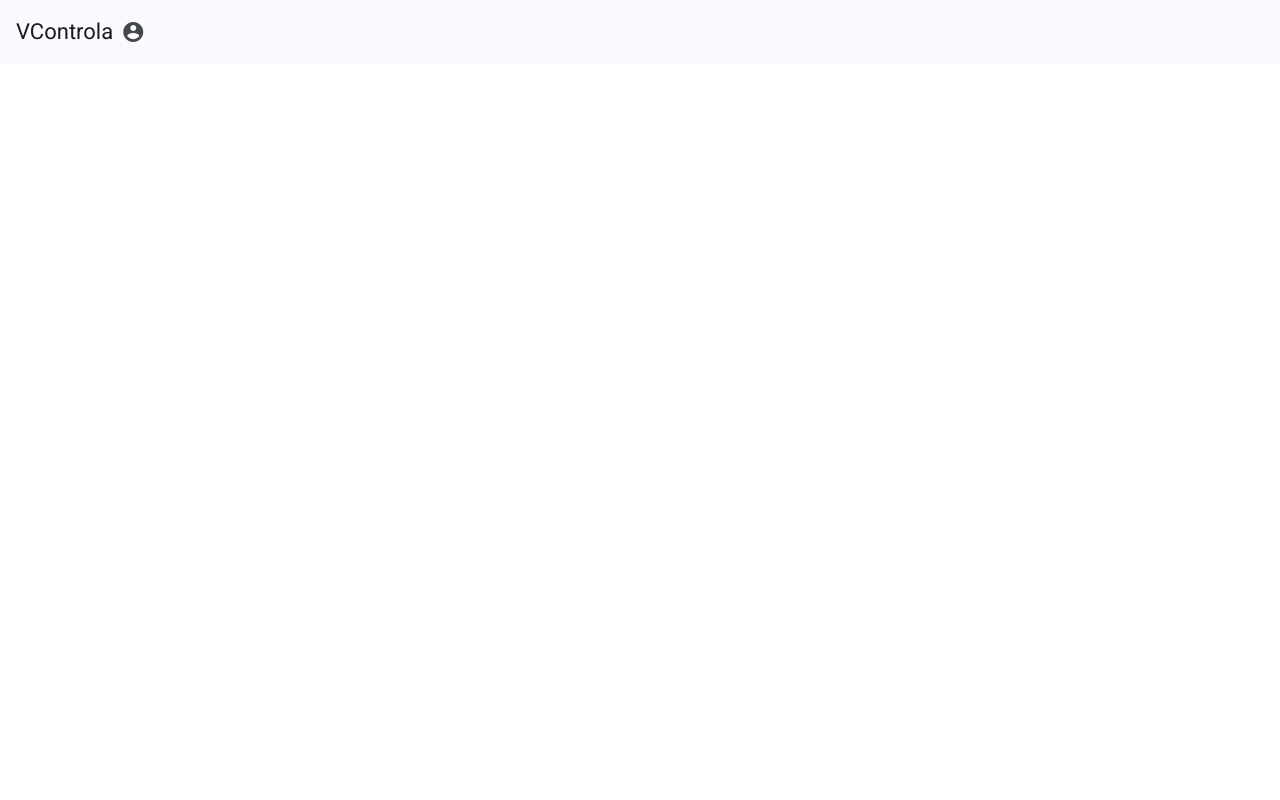
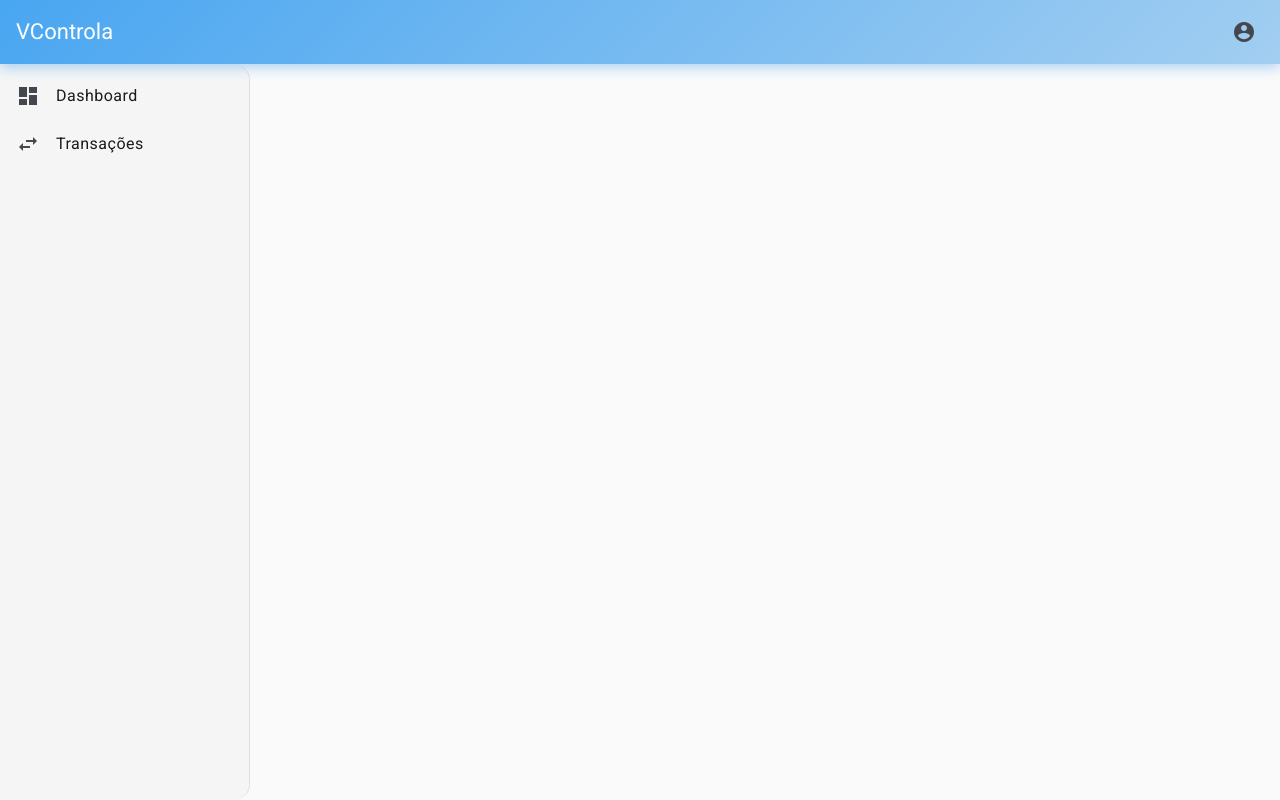
Before and after one commit to VictorWes/VControla-Front, an Angular app: page / in a window 1280 px wide. Built offline with nearby package versions, Linux system fonts and the light colour scheme.

Commit message:
feat: Adiciona estilização header

```diff
--- a/src/app/template/layout/layout.component.scss
+++ b/src/app/template/layout/layout.component.scss
@@ -0,0 +1,35 @@
+.layout-container {
+  display: flex;
+  flex-direction: column;
+  position: absolute;
+  top: 0;
+  bottom: 0;
+  left: 0;
+  right: 0;
+}
+
+.sidenav-container {
+  flex: 1;
+}
+
+.sidenav {
+  width: 250px;
+  background-color: #f5f5f5;
+  border-right: 1px solid #e0e0e0;
+}
+
+.header {
+  background: linear-gradient(135deg, #49a6f1 0%, #a2cef1 100%);
+  color: white;
+  box-shadow: 0 4px 12px rgba(0, 125, 228, 0.3);
+  z-index: 2;
+}
+
+.spacer {
+  flex: 1 1 auto;
+}
+
+.content {
+  padding: 20px;
+  background-color: #fafafa;
+}
```
